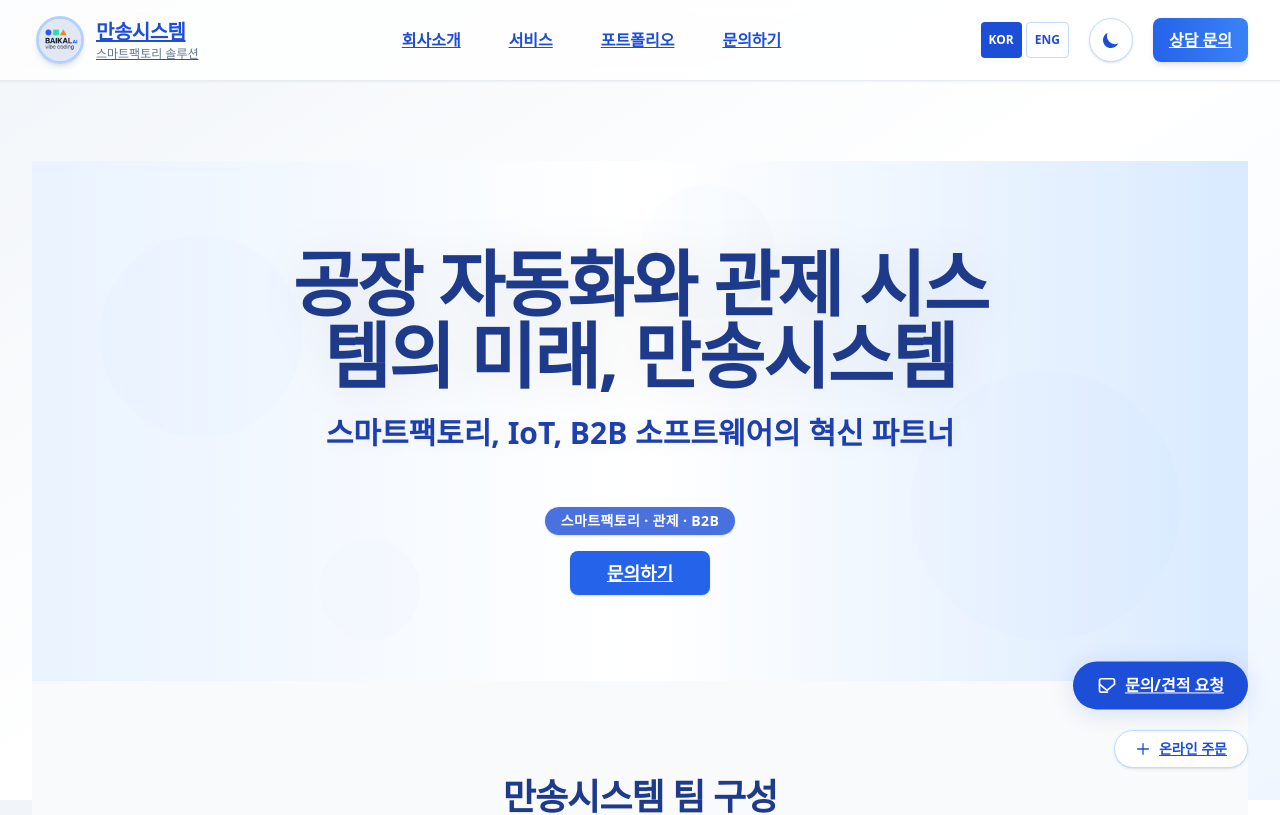
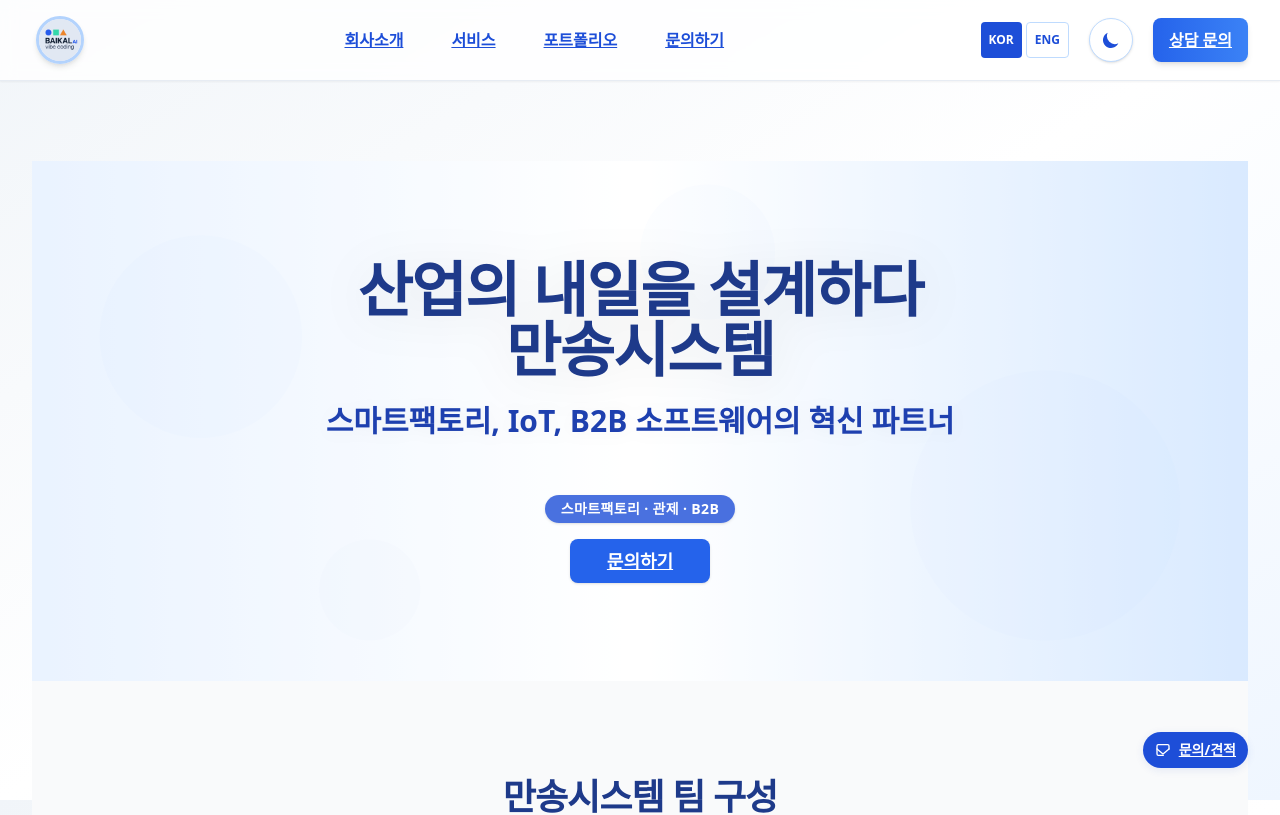
Before and after one commit to mxten777/mvp_project_02, a Next.js app: page / in a window 1280 px wide. Shown: the top 815 px of the page. Built offline with nearby package versions, Linux system fonts and the light colour scheme.

Commit message:
푸터 UI 고도화 및 정보 정리, 이메일 밑줄 제거

```diff
--- a/src/app/page.tsx
+++ b/src/app/page.tsx
@@ -116,7 +116,7 @@ export default function Page() {
     <main className="min-h-screen bg-gray-50 flex flex-col relative">
       {/* Parallax Hero (PC) */}
       <ParallaxHero
-        title="공장 자동화와 관제 시스템의 미래, 만송시스템"
+    title={<>산업의 내일을 설계하다<br />만송시스템</>}
         subtitle="스마트팩토리, IoT, B2B 소프트웨어의 혁신 파트너"
         height="520px"
       >
@@ -292,19 +292,7 @@ export default function Page() {
         </section>
       </SectionFadeIn>
 
-      {/* 푸터 */}
-      <footer className="w-full bg-blue-900 text-white py-8 mt-20">
-        <div className="max-w-6xl mx-auto px-4 flex flex-col md:flex-row items-center justify-between gap-4">
-          <div className="text-sm text-center md:text-left">
-            <span className="font-bold">만송시스템</span> &copy; 2021-2025. All rights reserved.<br />
-            사업자등록번호: 479-88-01974 | 대표: 임영무 | 업종: 소프트웨어 도매업
-          </div>
-          <div className="flex gap-4 text-sm">
-            <a href="mailto:info@mansong.co.kr" className="hover:underline">info@mansong.co.kr</a>
-            <a href="tel:010-1234-5678" className="hover:underline">010-1234-5678</a>
-          </div>
-        </div>
-      </footer>
+      {/* 푸터: 레거시 배경 완전 제거, 카드형 푸터만 남김 */}
     </main>
   );
 }
--- a/src/components/layout/Footer.tsx
+++ b/src/components/layout/Footer.tsx
@@ -1,65 +1,50 @@
-import React from "react";
-import Link from "next/link";
-
 export default function Footer() {
   return (
-    <footer className="relative w-full bg-gradient-to-br from-blue-900 via-blue-800 to-blue-700 text-white mt-10 sm:mt-20 border-t border-blue-950 overflow-hidden">
-      {/* 배경 패턴 이미지 - 모바일에서는 더 작게 표시 */}
-      <img src="/images/pattern-01.jpg" alt="footer pattern" className="absolute left-0 top-0 w-1/2 h-full object-cover opacity-5 sm:opacity-10 pointer-events-none select-none" />
-      <img src="/images/pattern-02.jpg" alt="footer pattern" className="absolute right-0 bottom-0 w-1/4 sm:w-1/3 h-1/2 sm:h-2/3 object-cover opacity-5 sm:opacity-10 pointer-events-none select-none" />
-      {/* 데코레이션 이미지 - 모바일에서는 숨김 또는 축소 */}
-      <img src="/images/apple-green.jpg" alt="footer deco" className="hidden sm:block absolute left-10 bottom-4 w-16 sm:w-24 h-16 sm:h-24 object-contain opacity-20 sm:opacity-30 pointer-events-none select-none" />
-      <img src="/images/sphere-03.jpg" alt="footer deco" className="hidden sm:block absolute right-10 top-8 w-12 sm:w-20 h-12 sm:h-20 object-contain opacity-10 sm:opacity-20 pointer-events-none select-none" />
-
-      <div className="relative max-w-7xl mx-auto px-4 py-8 sm:py-10 flex flex-col gap-8">
-        {/* 주요 푸터 콘텐츠 - 모바일에서는 스택 레이아웃 */}
-        <div className="grid grid-cols-1 gap-8 sm:grid-cols-2 md:grid-cols-3">
-          {/* 회사 정보 */}
-          <div>
-            <div className="flex items-center gap-3 mb-3">
-              <img src="/file.svg" alt="만송시스템 로고" className="w-8 h-8" />
-              <span className="text-lg font-bold tracking-tight">만송시스템</span>
+    <footer className="w-full bg-gradient-to-br from-blue-900 via-blue-800 to-blue-700 flex flex-col items-center justify-center py-14 border-t border-blue-950 px-2 sm:px-4">
+      <div className="w-full max-w-3xl rounded-3xl shadow-2xl border border-blue-200/60 bg-white/80 backdrop-blur-lg p-6 sm:p-10 flex flex-col md:flex-row gap-8 md:gap-12 items-stretch overflow-hidden">
+        {/* Left: Logo & CEO (vertical, no overflow) */}
+        <div className="flex-1 flex flex-col items-center md:items-start justify-center gap-6 min-w-[180px] max-w-xs break-keep">
+          <div className="flex flex-col items-center md:items-start gap-2 mb-2">
+            <div className="flex gap-1">
+              <span className="text-4xl sm:text-5xl font-extrabold tracking-tight" style={{ color: '#e60012' }}>M</span>
+              <span className="text-4xl sm:text-5xl font-extrabold tracking-tight" style={{ color: '#0051c7' }}>S</span>
+              <span className="text-4xl sm:text-5xl font-extrabold tracking-tight" style={{ color: '#222' }}>S</span>
             </div>
-            <p className="text-sm text-blue-100 mb-1 leading-relaxed break-words">대표자: 임영무</p>
-            <p className="text-sm text-blue-100 mb-1 leading-relaxed break-words">사업자등록번호: 479-88-01974</p>
-            <p className="text-sm text-blue-100 mb-1 leading-relaxed break-words">업종: 컴퓨터 및 주변장치, 소프트웨어 도매업</p>
-            <p className="text-sm text-blue-100 mb-1 leading-relaxed break-words">특화: 공장 자동화 현장 모니터링, 관제 시스템</p>
+            <span className="text-2xl sm:text-3xl font-bold text-blue-900 whitespace-pre-line leading-tight text-center md:text-left">만송시스템(주)</span>
           </div>
-
-          {/* 서비스/바로가기 */}
-          <div className="flex flex-col gap-2">
-            <span className="font-semibold mb-1 text-base">서비스</span>
-            <div className="flex flex-wrap gap-2">
-              <Link href="/" className="text-blue-100 text-sm active:underline px-2 py-1 rounded focus:outline-none focus:ring-2 focus:ring-blue-300">홈</Link>
-              <Link href="/order" className="text-blue-100 text-sm active:underline px-2 py-1 rounded focus:outline-none focus:ring-2 focus:ring-blue-300">주문</Link>
-              <Link href="/admin" className="text-blue-100 text-sm active:underline px-2 py-1 rounded focus:outline-none focus:ring-2 focus:ring-blue-300">관리자</Link>
-              <Link href="#contact" className="text-blue-100 text-sm active:underline px-2 py-1 rounded focus:outline-none focus:ring-2 focus:ring-blue-300">문의</Link>
+          <div className="flex items-center gap-2 text-blue-800 text-base sm:text-lg font-semibold whitespace-nowrap">
+            <svg className="w-5 h-5 text-blue-400" fill="none" stroke="currentColor" strokeWidth="2" viewBox="0 0 24 24"><path strokeLinecap="round" strokeLinejoin="round" d="M5.121 17.804A13.937 13.937 0 0112 15c2.5 0 4.847.655 6.879 1.804M15 10a3 3 0 11-6 0 3 3 0 016 0z" /></svg>
+            임 영무 / CEO
+          </div>
+        </div>
+        {/* Divider for desktop */}
+        <div className="hidden md:block w-px bg-blue-200/60 mx-2 my-2"></div>
+        {/* Right: 연락처 & 주소 (no overflow, word-break) */}
+        <div className="flex-1 flex flex-col items-center md:items-start justify-center gap-5 text-blue-900 text-base min-w-[200px] break-words">
+          <div className="flex items-start gap-2 md:justify-start justify-center w-full">
+            <svg className="w-5 h-5 text-blue-400 mt-1" fill="none" stroke="currentColor" strokeWidth="2" viewBox="0 0 24 24"><path strokeLinecap="round" strokeLinejoin="round" d="M21 10.5V6a2 2 0 00-2-2H5a2 2 0 00-2 2v12a2 2 0 002 2h7.5" /><path strokeLinecap="round" strokeLinejoin="round" d="M21 10.5l-9 7.5-9-7.5" /></svg>
+            <div className="flex flex-col gap-0.5 w-full text-left">
+              <a href="mailto:limyoungmu@hanmail.net" className="hover:text-blue-600 font-medium break-all no-underline">limyoungmu@hanmail.net</a>
+              <a href="mailto:limyoungmoo@mansong.kr" className="hover:text-blue-600 font-medium break-all no-underline">limyoungmoo@mansong.kr</a>
             </div>
           </div>
-
-          {/* 소셜/연락처 */}
-          <div className="flex flex-col gap-2">
-            <span className="font-semibold mb-1 text-base">Contact</span>
-            <a href="mailto:info@mansong.co.kr" className="flex items-center gap-3 text-blue-100 text-sm py-2 rounded-xl active:bg-blue-800 focus:outline-none focus:ring-2 focus:ring-blue-300 min-h-[44px]">
-              <svg width="22" height="22" fill="none" stroke="currentColor" strokeWidth="2" viewBox="0 0 24 24"><rect width="20" height="16" x="2" y="4" rx="2"/><path d="m22 6-8.97 6.66a2 2 0 0 1-2.06 0L2 6"/></svg>
-              info@mansong.co.kr
-            </a>
-            <a href="tel:010-1234-5678" className="flex items-center gap-3 text-blue-100 text-sm py-2 rounded-xl active:bg-blue-800 focus:outline-none focus:ring-2 focus:ring-blue-300 min-h-[44px]">
-              <svg width="22" height="22" fill="none" stroke="currentColor" strokeWidth="2" viewBox="0 0 24 24"><path d="M22 16.92v3a2 2 0 0 1-2.18 2A19.72 19.72 0 0 1 3.08 5.18 2 2 0 0 1 5 3h3a2 2 0 0 1 2 1.72c.13.81.36 1.6.7 2.34a2 2 0 0 1-.45 2.11L9.03 10.97a16 16 0 0 0 6 6l1.8-1.22a2 2 0 0 1 2.11-.45c.74.34 1.53.57 2.34.7A2 2 0 0 1 22 16.92z"/></svg>
-              010-1234-5678
-            </a>
-            <div className="flex gap-4 mt-3">
-              <a href="#" className="rounded-full bg-white/10 p-2 min-w-[44px] min-h-[44px] flex items-center justify-center active:bg-blue-800 focus:outline-none focus:ring-2 focus:ring-blue-300"><img src="/images/whatsapp-01.jpg" alt="WhatsApp" className="w-7 h-7 rounded" /></a>
-              <a href="#" className="rounded-full bg-white/10 p-2 min-w-[44px] min-h-[44px] flex items-center justify-center active:bg-blue-800 focus:outline-none focus:ring-2 focus:ring-blue-300"><img src="/images/whatsapp-02.jpg" alt="WhatsApp" className="w-7 h-7 rounded" /></a>
-              <a href="#" className="rounded-full bg-white/10 p-2 min-w-[44px] min-h-[44px] flex items-center justify-center active:bg-blue-800 focus:outline-none focus:ring-2 focus:ring-blue-300"><img src="/images/whatsapp-03.jpg" alt="WhatsApp" className="w-7 h-7 rounded" /></a>
+          <div className="flex items-center gap-2 flex-wrap">
+            <svg className="w-5 h-5 text-blue-400" fill="none" stroke="currentColor" strokeWidth="2" viewBox="0 0 24 24"><path strokeLinecap="round" strokeLinejoin="round" d="M22 16.92v3a2 2 0 01-2.18 2A19.72 19.72 0 013.08 5.18 2 2 0 015 3h3a2 2 0 012 1.72c.13.81.36 1.6.7 2.34a2 2 0 01-.45 2.11L9.03 10.97a16 16 0 006 6l1.8-1.22a2 2 0 012.11-.45c.74.34 1.53.57 2.34.7A2 2 0 0122 16.92z" /></svg>
+            <span className="font-semibold text-blue-700 break-all">010-5264-8027</span>
+          </div>
+          <div className="flex items-start gap-2 mt-2 flex-wrap">
+            <svg className="w-5 h-5 text-blue-400 mt-0.5" fill="none" stroke="currentColor" strokeWidth="2" viewBox="0 0 24 24"><path strokeLinecap="round" strokeLinejoin="round" d="M17.657 16.657L13.414 12.414a2 2 0 00-2.828 0l-4.243 4.243A8 8 0 1116 8a7.963 7.963 0 01-1.343 4.657z" /></svg>
+            <div className="flex flex-col text-blue-900 gap-0.5 whitespace-pre-line">
+              <span className="font-semibold text-blue-700 text-base mb-1">주소</span>
+              <span>(31471) 충남 아산시 배방읍 광장로 210, B212호.</span>
+              <span>(44715) 울산광역시 남구 화합로 162, 나인파크 906호</span>
+              <span>NinePark 906, 162 Hwahap-ro, Nam-gu, Ulsan, Korea</span>
             </div>
           </div>
         </div>
-
-        {/* 저작권 정보 - 모바일에서 중앙 정렬 */}
-        <div className="border-t border-blue-800 pt-4 mt-2 text-center">
-          <p className="text-xs text-blue-200 leading-relaxed">© 2021-2025 Mansong System. All rights reserved.</p>
-        </div>
+      </div>
+      <div className="w-full max-w-3xl text-center mt-8">
+        <p className="text-xs text-blue-300 leading-relaxed tracking-wide">만송시스템(주) &copy; {new Date().getFullYear()}. All rights reserved.</p>
       </div>
     </footer>
   );
--- a/src/components/layout/Header.tsx
+++ b/src/components/layout/Header.tsx
@@ -32,7 +32,7 @@ export default function Header() {
     >
       <div className="max-w-7xl mx-auto px-4 sm:px-8 flex items-center justify-between h-20">
         {/* 로고 영역 */}
-        <Link href="/" className="flex items-center gap-3 group py-2.5 px-1 relative">
+        <Link href="/" className="flex items-center group py-2.5 px-1 relative">
           <div className="relative">
             <img
               src="/baikal_logo.png"
@@ -41,14 +41,6 @@ export default function Header() {
                 ${scrolled ? 'border-2 border-blue-300' : 'border-3 border-blue-200'}`}
             />
             <div className="absolute inset-0 rounded-full bg-blue-500/10 animate-pulse-slow"></div>
-          </div>
-          <div className="flex flex-col">
-            <span className="text-xl font-extrabold tracking-tight group-hover:text-blue-700 transition-colors">
-              만송시스템
-            </span>
-            <span className="text-xs text-slate-500 dark:text-slate-400 font-medium">
-              스마트팩토리 솔루션
-            </span>
           </div>
         </Link>
 
--- a/src/components/ui/FloatingCTA.tsx
+++ b/src/components/ui/FloatingCTA.tsx
@@ -3,21 +3,15 @@ import React from "react";
 
 export default function FloatingCTA() {
   return (
-    <div className="fixed bottom-8 right-8 z-50 flex flex-col gap-3 items-end">
+    <div className="fixed bottom-4 right-4 z-50 flex flex-row items-center sm:bottom-8 sm:right-8">
       <a
         href="#contact"
-        className="flex items-center gap-2 px-6 py-3 bg-blue-700 text-white font-bold rounded-full shadow-lg hover:bg-blue-800 dark:bg-blue-900 dark:hover:bg-blue-800 transition text-base animate-bounce"
-        style={{ boxShadow: "0 4px 24px 0 rgba(30,64,175,0.15)" }}
+        className="flex items-center gap-1 px-3 py-1.5 bg-blue-700 text-white font-bold rounded-full shadow-md hover:bg-blue-800 dark:bg-blue-900 dark:hover:bg-blue-800 transition text-xs sm:text-sm min-w-[80px] min-h-[36px]"
+        style={{ boxShadow: "0 2px 8px 0 rgba(30,64,175,0.10)" }}
+        aria-label="문의/견적 요청"
       >
-        <svg className="w-5 h-5" fill="none" stroke="currentColor" strokeWidth="2" viewBox="0 0 24 24"><path strokeLinecap="round" strokeLinejoin="round" d="M21 10.5V6a2 2 0 00-2-2H5a2 2 0 00-2 2v12a2 2 0 002 2h7.5" /><path strokeLinecap="round" strokeLinejoin="round" d="M21 10.5l-9 7.5-9-7.5" /></svg>
-        문의/견적 요청
-      </a>
-      <a
-        href="/order"
-        className="flex items-center gap-2 px-5 py-2 bg-white text-blue-700 font-bold rounded-full shadow hover:bg-blue-100 border border-blue-200 dark:bg-slate-900 dark:text-blue-200 dark:border-blue-700 dark:hover:bg-slate-800 transition text-sm"
-      >
-        <svg className="w-4 h-4" fill="none" stroke="currentColor" strokeWidth="2" viewBox="0 0 24 24"><path strokeLinecap="round" strokeLinejoin="round" d="M12 4v16m8-8H4" /></svg>
-        온라인 주문
+        <svg className="w-4 h-4 mr-1" fill="none" stroke="currentColor" strokeWidth="2" viewBox="0 0 24 24"><path strokeLinecap="round" strokeLinejoin="round" d="M21 10.5V6a2 2 0 00-2-2H5a2 2 0 00-2 2v12a2 2 0 002 2h7.5" /><path strokeLinecap="round" strokeLinejoin="round" d="M21 10.5l-9 7.5-9-7.5" /></svg>
+        문의/견적
       </a>
     </div>
   );
--- a/src/components/ui/ParallaxHero.tsx
+++ b/src/components/ui/ParallaxHero.tsx
@@ -2,7 +2,7 @@ import React from "react";
 
 interface ParallaxHeroProps {
   backgroundImage: string;
-  title: string;
+  title: string | React.ReactNode;
   subtitle?: string;
   height?: string;
   children?: React.ReactNode;
@@ -39,7 +39,7 @@ const ParallaxHero: React.FC<Omit<ParallaxHeroProps, "backgroundImage">> = ({
       <div className="absolute inset-0 bg-white/40" aria-hidden="true" />
       {/* Content: 텍스트 쉐도우 강화 */}
       <div className="relative z-10 text-center px-4 sm:px-6 max-w-3xl mx-auto flex flex-col items-center">
-        <h1 className="text-3xl sm:text-5xl md:text-6xl lg:text-7xl font-extrabold text-blue-900 drop-shadow-[0_4px_24px_rgba(0,0,0,0.08)] mb-6 leading-tight tracking-tight">
+        <h1 className="text-2xl sm:text-4xl md:text-5xl lg:text-6xl font-extrabold text-blue-900 drop-shadow-[0_4px_24px_rgba(0,0,0,0.08)] mb-6 leading-snug tracking-tight whitespace-pre-line break-keep">
           {title}
         </h1>
         {subtitle && (
```
